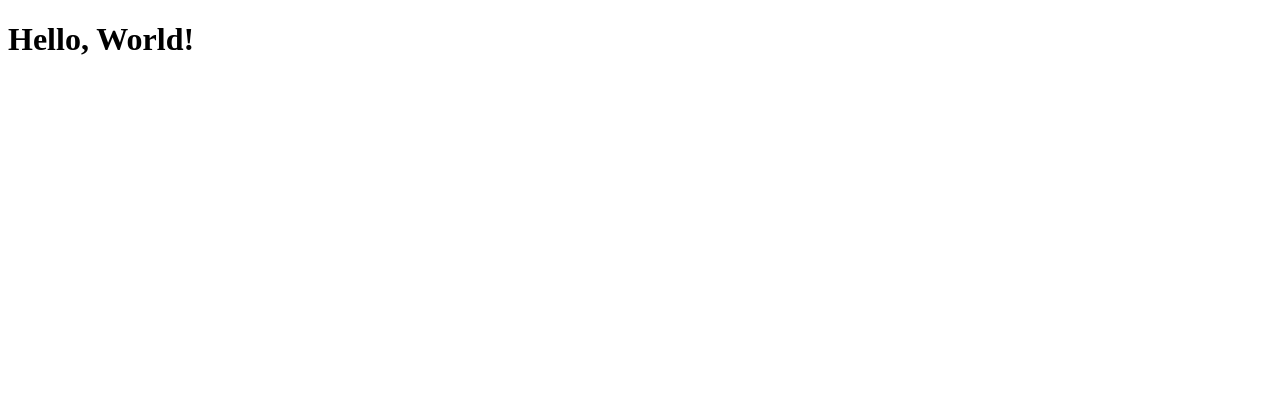
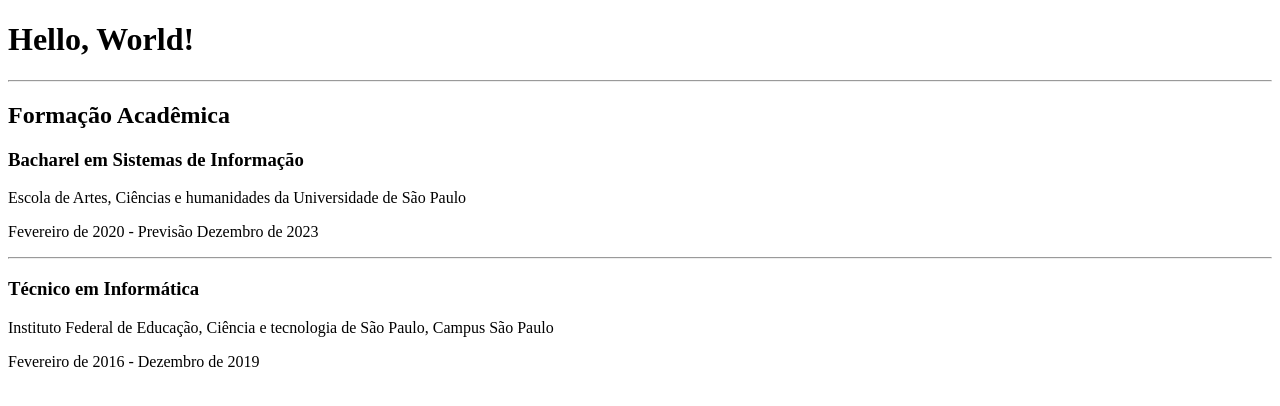
Before and after one commit to KaynnanFelix/KaynnanFelix.github.io, a plain HTML site: page index.html in a window 1280 px wide. Drawn offline with Linux system fonts and the light colour scheme.

Commit message:
Adicionado formação acadêmica

```diff
--- a/index.html
+++ b/index.html
@@ -7,5 +7,14 @@
 </head>
 <body>
   <h1>Hello, World!</h1>
+  <hr>
+  <h2>Formação Acadêmica</h2>
+  <h3>Bacharel em Sistemas de Informação</h3>
+  <p>Escola de Artes, Ciências e humanidades da Universidade de São Paulo</p>
+  <p>Fevereiro de 2020 - Previsão Dezembro de 2023</p>
+  <hr>
+  <h3>Técnico em Informática</h3>
+  <p>Instituto Federal de Educação, Ciência e tecnologia de São Paulo, Campus São Paulo</p>
+  <p>Fevereiro de 2016 - Dezembro de 2019</p>
 </body>
 </html>
```
